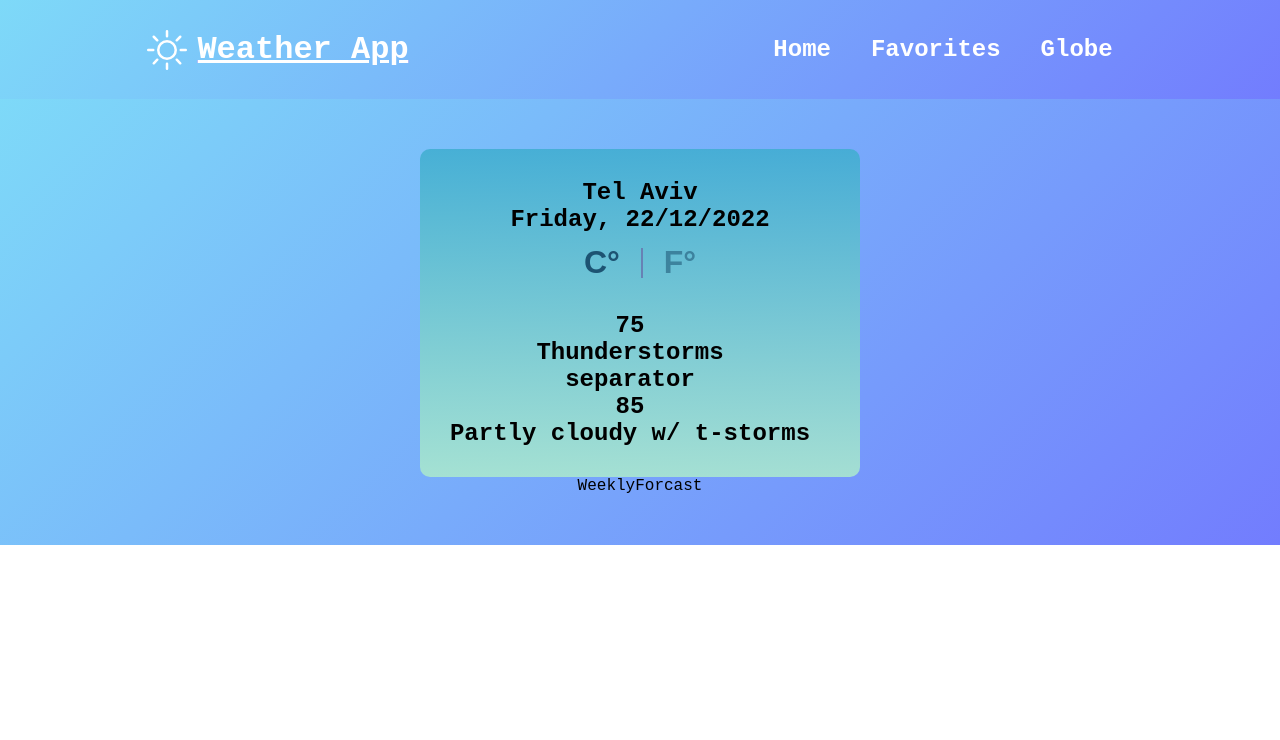
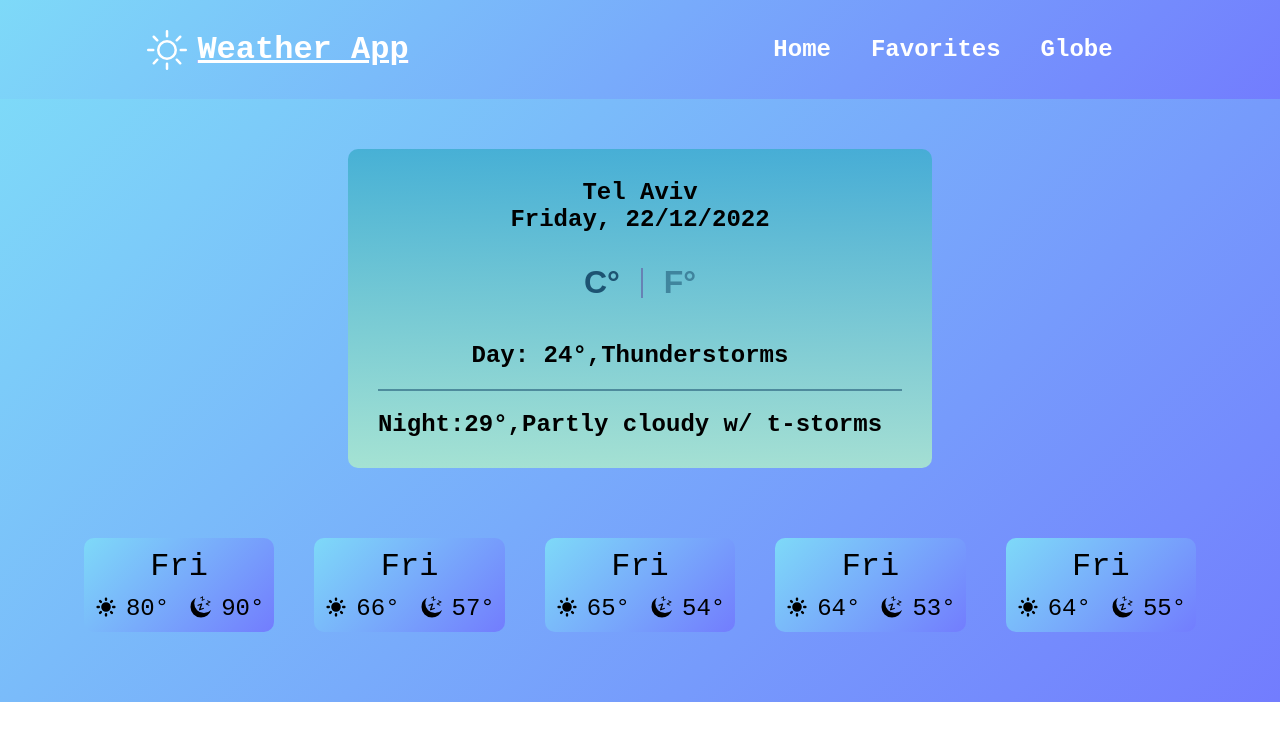
Before and after one commit to uriellevy/Redux-toolkit-app, a React (Create React App) app in the folder redux-toolkit-weather/: page / in a window 1280 px wide. Shown: the top 740 px of the page. Built offline with nearby package versions, Linux system fonts and the light colour scheme.

Commit message:
weeklyForcastSlotItem component added

```diff
--- a/redux-toolkit-weather/src/pages/Home/MainItem.module.scss
+++ b/redux-toolkit-weather/src/pages/Home/MainItem.module.scss
@@ -14,7 +14,7 @@
             display: flex;
             align-items: center;
             justify-content: center;
-            margin: 10px;
+            margin: 30px 0 20px 0;
             button {
                 background-color: transparent;
                 border: none;
@@ -25,8 +25,7 @@
                 transition: all 0.2s ease;
                 font-size: var(--large);
             }
-            .celsiusBtn {
-            }
+
             .divider {
                 height: 30px;
                 width: 2px;
@@ -34,9 +33,7 @@
                 margin: 0 15px;
 
             }
-            .fahrenheitBtn {
 
-            }
 
             .active {
                 color: #1d5372;
@@ -51,14 +48,34 @@
             margin-right: 20px;
         }
 
-        .dayTemp {
+        .dayTempWrapper {
+            display: flex;
+            justify-content: center;
+            align-items: center;
+            .dayTemp {
+
+            }
+            .description {
+
+            }
 
         }
-        .nightTemp {
+        .nightTempWrapper {
+            display: flex;
+            justify-content: center;
+            align-items: center;
+            .nightTemp {
 
+            }
+            .description {
+
+            }
         }
         .separator {
-
+            width: 100%;
+            height: 2px;
+            background-color: #1d53728f;
+            margin: 20px 0;
         }
     }
 }
--- a/redux-toolkit-weather/src/pages/Home/MainItem.tsx
+++ b/redux-toolkit-weather/src/pages/Home/MainItem.tsx
@@ -3,10 +3,15 @@ import classes from "./MainItem.module.scss"
 import {HomePageConsts} from "../../constants/WeatherConsts"
 import UseBoolean from "../../hooks/UseBoolean"
 import {dummy_data} from "../../constants/ApiConsts"
+import {fahrenheitToCelciusConverter} from "../../utils/utilsFunctions"
 
 const MainItem = () => {
-    const {FAHRENHEIT_SIGN, CELSIUS_SIGN} = HomePageConsts;
+    const {FAHRENHEIT_SIGN, CELSIUS_SIGN, GLOBAL_TEMP_SIGN} = HomePageConsts;
     const [isCelsius, {setFalse, setTrue}] = UseBoolean(true)
+    const dayTemp = `Day: ${fahrenheitToCelciusConverter(isCelsius, dummy_data.DailyForecasts[0].Temperature.Maximum.Value)}${GLOBAL_TEMP_SIGN},`;
+    const nightTemp = `Night:${fahrenheitToCelciusConverter(isCelsius, dummy_data.DailyForecasts[0].Temperature.Minimum.Value)}${GLOBAL_TEMP_SIGN},`;
+    const dayDesc = dummy_data.DailyForecasts[0].Day.IconPhrase;
+    const nightDesc = dummy_data.DailyForecasts[0].Night.IconPhrase;
 
     return (
         <div className={classes.mainItemContainer}>
@@ -21,13 +26,13 @@ const MainItem = () => {
             </div>
             <div className={classes.bottomSection}>
                 <div className={classes.dayTempWrapper}>
-                    <div className={classes.dayTemp} >{dummy_data.DailyForecasts[0].Temperature.Maximum.Value}</div>
-                    <div className={classes.description}>{dummy_data.DailyForecasts[0].Day.IconPhrase}</div>
+                    <div className={classes.dayTemp} >{`${dayTemp}`}</div>
+                    <div className={classes.description}>{dayDesc}</div>
                 </div>
-                <div className={classes.separator}>separator</div>
+                <div className={classes.separator}/>
                 <div className={classes.nightTempWrapper}>
-                <div className={classes.nightTemp} >{dummy_data.DailyForecasts[0].Temperature.Minimum.Value}</div>
-                    <div className={classes.description}>{dummy_data.DailyForecasts[0].Night.IconPhrase}</div>
+                <div className={classes.nightTemp} >{nightTemp}</div>
+                    <div className={classes.description}>{nightDesc}</div>
                 </div>
             </div>
         </div>
--- a/redux-toolkit-weather/src/pages/Home/WeeklyForcast.module.scss
+++ b/redux-toolkit-weather/src/pages/Home/WeeklyForcast.module.scss
@@ -0,0 +1,7 @@
+.weeklyForcastContainer {
+    display: flex;
+    justify-content: center;
+    align-items: center;
+    margin-top: 50px;
+    width: 100%;
+}
--- a/redux-toolkit-weather/src/pages/Home/WeeklyForcast.tsx
+++ b/redux-toolkit-weather/src/pages/Home/WeeklyForcast.tsx
@@ -1,9 +1,17 @@
 import React from 'react'
 import classes from "./WeeklyForcast.module.scss"
+import { fiveDaysDummyData } from "../../constants/ApiConsts"
+import WeeklyForcastSlotItem from './WeeklyForcastSlotItem'
+
+
 
 const WeeklyForcast = () => {
   return (
-    <div>WeeklyForcast</div>
+    <div className={classes.weeklyForcastContainer}>
+      {fiveDaysDummyData.DailyForecasts.map((item, idx) => (
+        <WeeklyForcastSlotItem key={idx} slotItem={item}/>
+      ))}
+    </div>
   )
 }
 
--- /dev/null
+++ b/redux-toolkit-weather/src/pages/Home/WeeklyForcastSlotItem.module.scss
@@ -0,0 +1,27 @@
+.itemWrapper {
+    background: var(--global-light-mode);
+    display: flex;
+    flex-direction: column;
+    padding-top: 10px;
+    justify-content: center;
+    border-radius: 10px;
+    margin:20px;
+   .weekDayName {
+    font-size: var(--large);
+
+   }
+    .tempWrapper {
+        display: flex;
+        justify-content: center;
+        & > * {
+            margin: 10px;
+            display: flex;
+            &:nth-child(1), &:nth-child(2) {
+                font-size: var(--medium);
+            }
+        }
+        .number {
+            margin-left: 8px;
+        }
+    }
+}
--- /dev/null
+++ b/redux-toolkit-weather/src/pages/Home/WeeklyForcastSlotItem.tsx
@@ -0,0 +1,31 @@
+import React from 'react'
+import { GiNightSleep } from "react-icons/gi"
+import { HiSun } from "react-icons/hi"
+import {fahrenheitToCelciusConverter} from "../../utils/utilsFunctions"
+import {HomePageConsts} from "../../constants/WeatherConsts"
+import classes from "./WeeklyForcastSlotItem.module.scss"
+
+interface WeeklyForcastSlotItemProps {
+    slotItem: any
+}
+
+const WeeklyForcastSlotItem = (props:WeeklyForcastSlotItemProps) => {
+    const {GLOBAL_TEMP_SIGN} = HomePageConsts
+    return (
+        <div className={classes.itemWrapper}>
+            <div className={classes.weekDayName}>Fri</div>
+            <div className={classes.tempWrapper}>
+                <div className={classes.dayTemp}>
+                    <HiSun />
+                    <div className={classes.number}>{`${props.slotItem.Temperature.Maximum.Value}${GLOBAL_TEMP_SIGN}`}</div>
+                </div>
+                <div className={classes.nightTemp}>
+                    <GiNightSleep />
+                    <div className={classes.number}>{`${props.slotItem.Temperature.Minimum.Value}${GLOBAL_TEMP_SIGN}`}</div>
+                </div>
+            </div>
+        </div>
+    )
+}
+
+export default WeeklyForcastSlotItem
```
